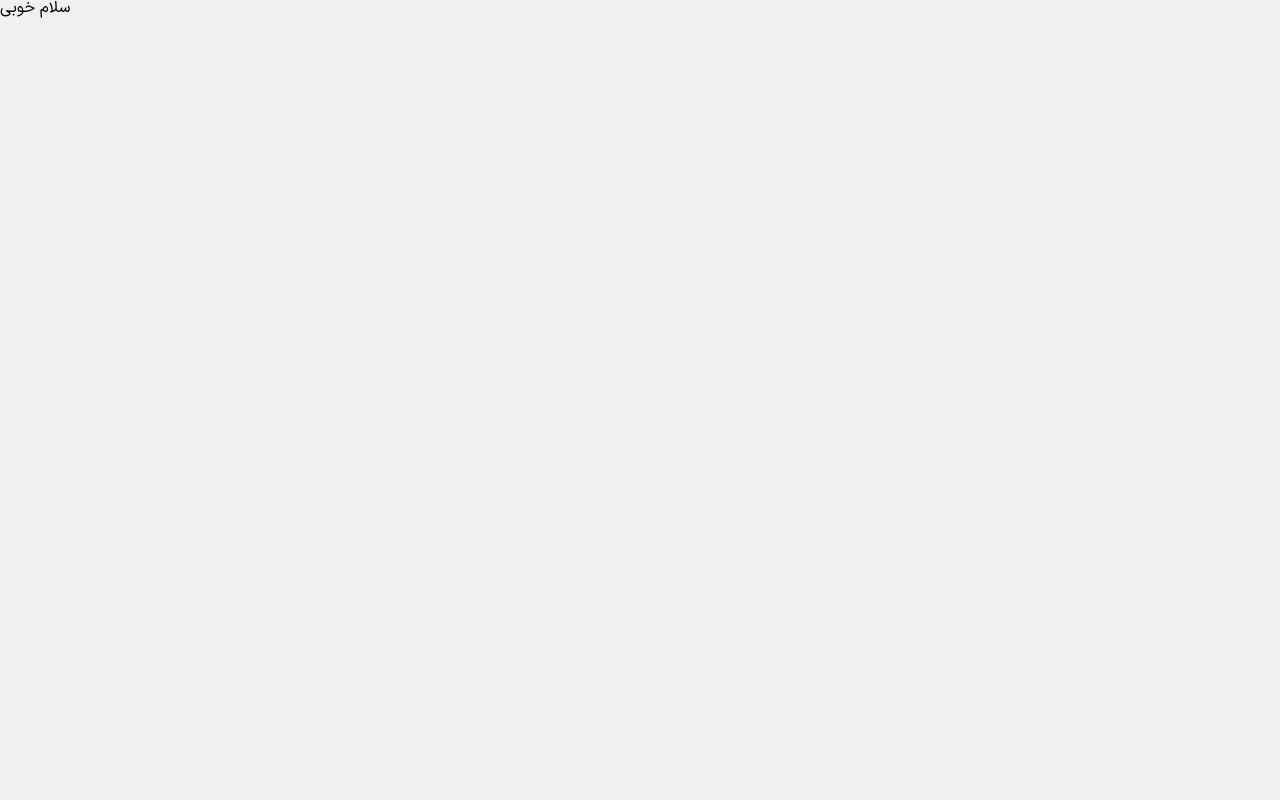
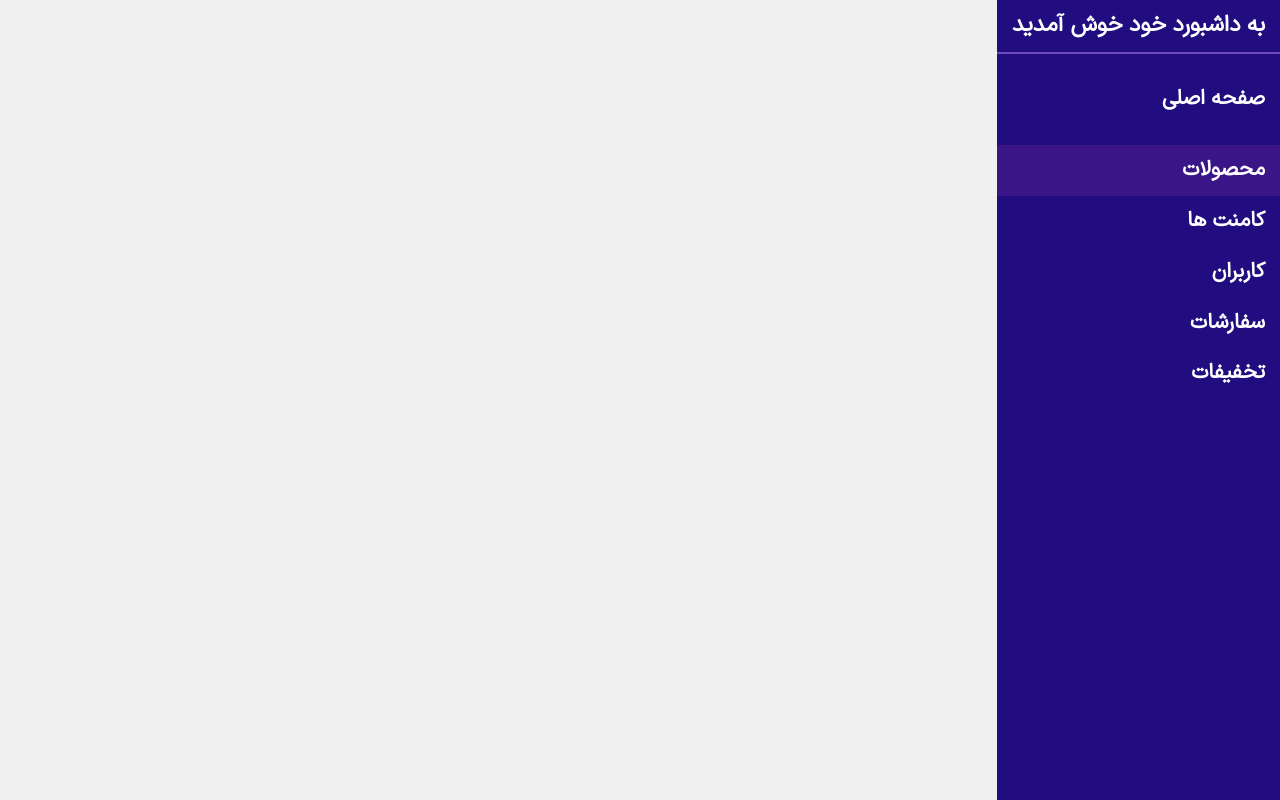
Before and after one commit to mohamad-fallah/cms-dashboard-shopping, a React (Create React App) app: page / in a window 1280 px wide. Built offline with nearby package versions, Linux system fonts and the light colour scheme.

Commit message:
sidebar for dashboard

```diff
--- a/src/App.js
+++ b/src/App.js
@@ -1,10 +1,11 @@
 import React from "react";
+import Sidebar from "./components/Sidebar/Sidebar";
+
+
 
 function App() {
   return (
-    <div className="App">
-     <h1>سلام خوبی</h1>
-    </div>
+    <Sidebar/>
   );
 }
 
--- /dev/null
+++ b/src/components/Sidebar/Sidebar.css
@@ -0,0 +1,36 @@
+.sidebar {
+    position: fixed;
+    background-color: var(--blue);
+    height: 100vh;
+    flex: 1;
+}
+.sidebar__title {
+    font-size: 1.4rem;
+    font-weight: bold;
+    color: var(--white);
+    padding: 15px;
+    text-align: right;
+    border-bottom: 2px solid var(--second-color);
+}
+.sidebar__links {
+    margin-top: 20px;
+}
+.sidebar__links li {
+    position: relative;
+    padding: 15px;
+}
+.sidebar__links li a {
+    width: 100%;
+    color: var(--white);
+    display: flex;
+    justify-content: right;
+    align-items: center;
+    font-size: 1.3rem;
+    font-weight: bold;
+}
+.sidebar__link--active {
+    background-color: var(--hover);
+}
+.sidebar__links li:first-child {
+    margin-bottom: 20px;
+}
--- /dev/null
+++ b/src/components/Sidebar/Sidebar.js
@@ -0,0 +1,32 @@
+import React from 'react'
+import './Sidebar.css'
+
+export default function Sidebar() {
+  return (
+    <div className='sidebar'>
+        <h1 className='sidebar__title'>
+            به داشبورد خود خوش آمدید
+        </h1>
+        <ul className="sidebar__links">
+            <li>
+            <a href="#">صفحه اصلی</a>
+            </li>
+            <li className='sidebar__link--active'>
+            <a href="#">محصولات</a>
+            </li>
+            <li>
+            <a href="#">کامنت ها</a>
+            </li>
+            <li>
+            <a href="#">کاربران</a>
+            </li>
+            <li>
+            <a href="#">سفارشات</a>
+            </li>
+            <li>
+            <a href="#">تخفیفات</a>
+            </li>
+        </ul>
+    </div>
+  )
+}
--- a/src/custom.css
+++ b/src/custom.css
@@ -1,17 +1,21 @@
 @import './reset.css';
-
 @font-face {
     font-family: IRANsansX;
     src: url(./fonts/woff2/IRANSansX-Regular.woff2);
 }
 :root {
-    --whiteL: #ffffff;
+    --white: #ffffff;
     --white-50: #f0f0f0;
-    --blue: #471AAA;
+    --blue: #210D7F;
+    --second-color:  #6c48bb;
+    --hover: #391588;
 }
 body {
     background-color: var(--white-50);
+    direction: rtl !important;
+    display: flex;
 }
 *, body, html {
     font-family: IRANsansX;
+    text-decoration: none !important;
 }
```
Also changed, not shown: 1 other file (tests, documents, lock files or other folders).
